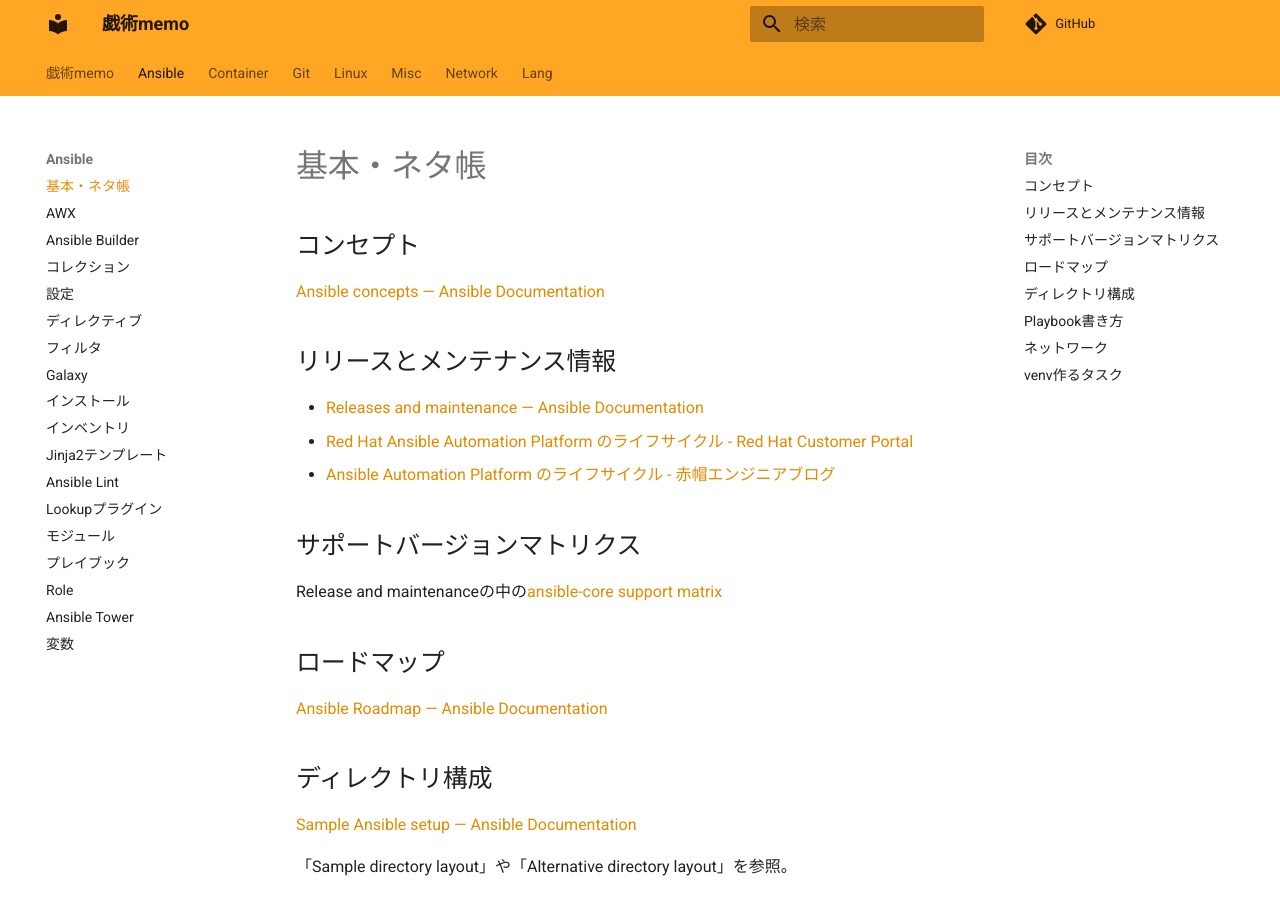
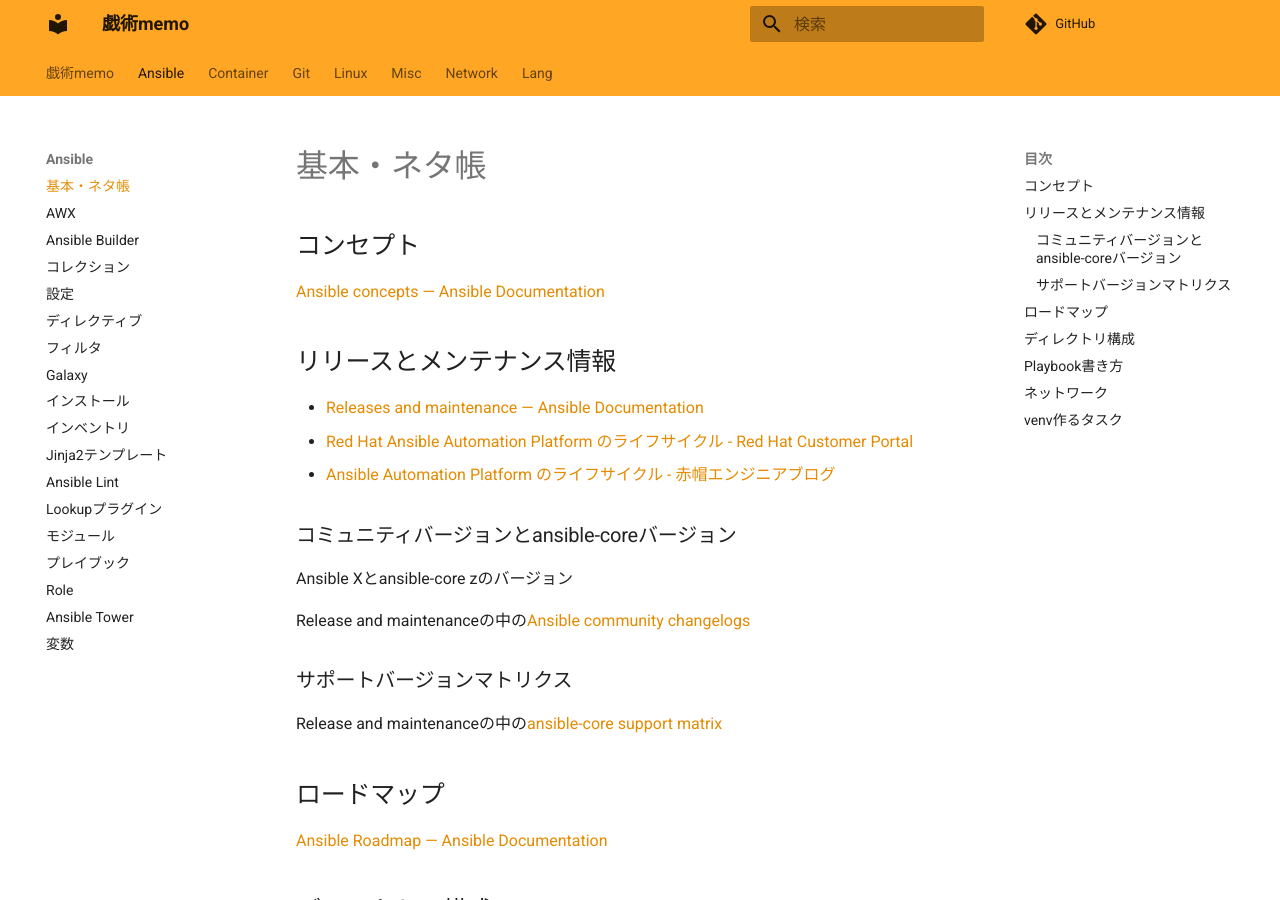
Before and after one commit to zaki-lknr/docs, an MkDocs documentation site: the page built from docs/Ansible/index.md, in a window 1280 px wide and 900 px high. Built offline with MkDocs 1.6.1 and Material for MkDocs 9.7.7, drawn with Linux system fonts in a browser that asks for light colours; comment, search, counter and statistics services are not loaded.

Commit message:
add: ansible: Ansibleとansible-coreのバージョン対応(link)

```diff
--- a/docs/Ansible/index.md
+++ b/docs/Ansible/index.md
@@ -10,7 +10,13 @@
 - [Red Hat Ansible Automation Platform のライフサイクル - Red Hat Customer Portal](https://access.redhat.com/ja/support/policy/updates/ansible-automation-platform)
 - [Ansible Automation Platform のライフサイクル - 赤帽エンジニアブログ](https://rheb.hatenablog.com/entry/aap_lifecycle)
 
-## サポートバージョンマトリクス
+### コミュニティバージョンとansible-coreバージョン
+
+Ansible Xとansible-core zのバージョン
+
+Release and maintenanceの中の[Ansible community changelogs](https://docs.ansible.com/ansible/latest/reference_appendices/release_and_maintenance.html#ansible-community-changelogs)
+
+### サポートバージョンマトリクス
 
 Release and maintenanceの中の[ansible-core support matrix](https://docs.ansible.com/ansible/latest/reference_appendices/release_and_maintenance.html#ansible-core-support-matrix)
 
```
